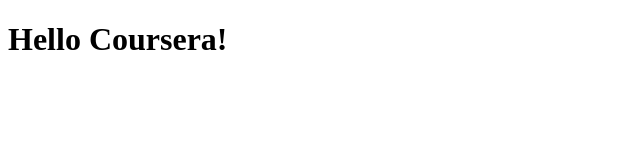
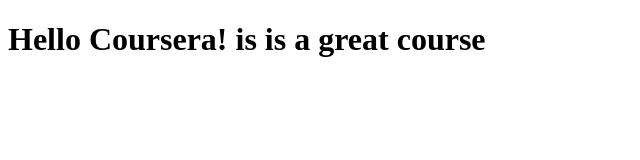
Before and after one commit to kahsayg/coursera-test, a plain HTML site: page site/index.html in a window 1280 px wide. Shown: the whole page, without its empty margins (0-640 px from the left). Drawn offline with Linux system fonts and the light colour scheme.

Commit message:
small addition to our page

```diff
--- a/site/index.html
+++ b/site/index.html
@@ -4,6 +4,6 @@
 	<title>Hello Coursera</title>
 </head>
 <body>
-<h1> Hello Coursera!</h1>
+<h1> Hello Coursera! is is a great course</h1>
 </body>
 </html>
```
